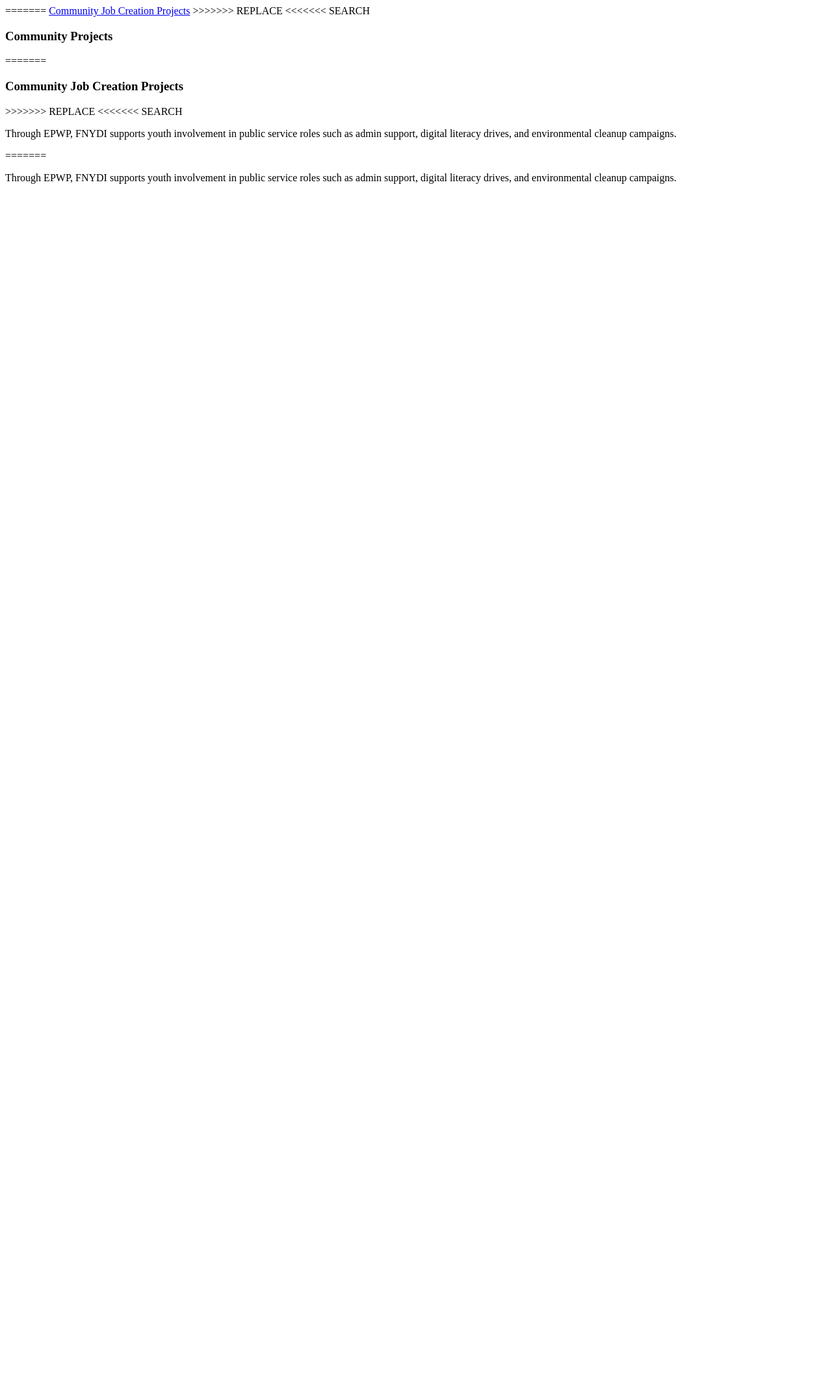
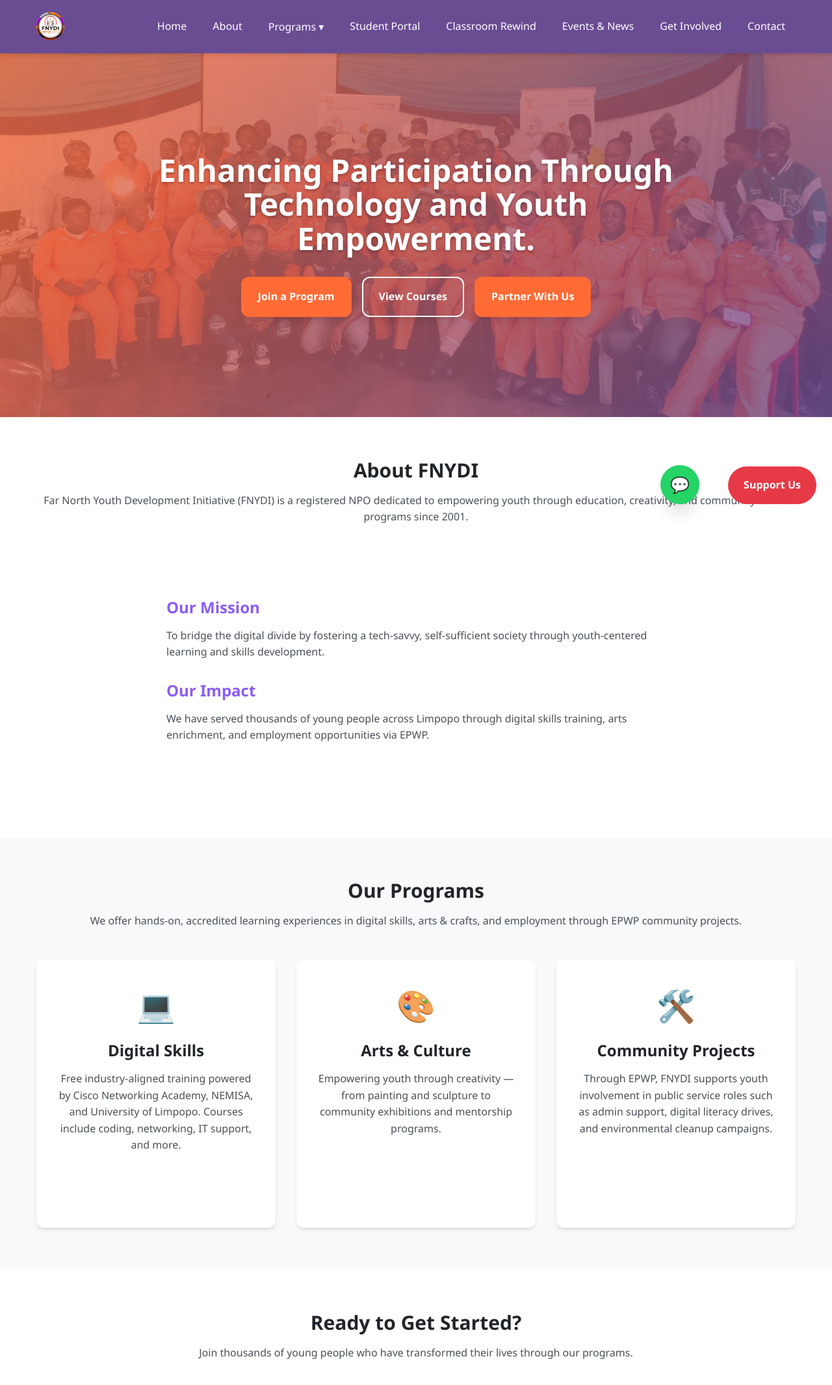
Before and after one commit to Tshikwetamakole/fnydi-website, a plain HTML site: page index.html in a window 1280 px wide. Shown: the top 2132 px of the page at 65% size. Before the commit the page ends 800 px from the top, so only its background shows below. Drawn offline with Linux system fonts and the light colour scheme.

Commit message:
original homepage brought back

```diff
--- a/index.html
+++ b/index.html
@@ -1,14 +1,123 @@
-=======
-          <a href="epwp-projects.html">Community Job Creation Projects</a>
->>>>>>> REPLACE
+<!DOCTYPE html>
+<html lang="en">
+<head>
+  <meta charset="UTF-8" />
+  <meta name="viewport" content="width=device-width, initial-scale=1.0"/>
+  <title>Far North Youth Development Initiative</title>
+  <link rel="stylesheet" href="css/styles.css" />
+</head>
+<body>
+  <header class="navbar">
+  <div class="nav-container">
+      <a href="index.html" class="logo">
+        <img src="assets/logos/logo.png" alt="FNYDI Logo">
+      </a>
+    <button class="hamburger" id="hamburger">&#9776;</button>
+    <nav class="nav-links" id="nav-links">
+      <a href="index.html">Home</a>
+      <a href="about.html">About</a>
+      <div class="dropdown">
+        <button class="dropbtn">Programs ▾</button>
+        <div class="dropdown-content">
+          <a href="digital-skills.html">Digital Skills</a>
+          <a href="arts-culture.html">Arts & Culture</a>
+          <a href="epwp-projects.html">Community Projects</a>
+        </div>
+      </div>
+      <a href="student-portal.html">Student Portal</a>
+      <a href="classroom-rewind.html">Classroom Rewind</a>
+      <a href="events.news.html">Events & News</a>
+      <a href="get-involved.html">Get Involved</a>
+      <a href="contact.html">Contact</a>
+    </nav>
+  </div>
+</header>
 
-<<<<<<< SEARCH
+
+  <a href="get-involved.html#support" class="support-btn">Support Us</a>
+  <a href="https://wa.me/27834024342" class="whatsapp-btn" target="_blank" rel="noopener noreferrer" title="WhatsApp Us">💬</a>
+
+  <section class="hero">
+    <div class="hero-text">
+      <h1>Enhancing Participation Through Technology and Youth Empowerment.</h1>
+      <div class="hero-buttons">
+        <a href="programs.html">Join a Program</a>
+        <a href="classroom-rewind.html">View Courses</a>
+        <a href="get-involved.html">Partner With Us</a>
+      </div>
+    </div>
+  </section>
+
+  <!-- About Section -->
+  <section class="section">
+    <div class="container">
+      <div class="text-center">
+        <h2>About FNYDI</h2>
+        <p>Far North Youth Development Initiative (FNYDI) is a registered NPO dedicated to empowering youth through education, creativity, and community-based programs since 2001.</p>
+      </div>
+      <div class="program-content">
+        <h3>Our Mission</h3>
+        <p>To bridge the digital divide by fostering a tech-savvy, self-sufficient society through youth-centered learning and skills development.</p>
+
+        <h3>Our Impact</h3>
+        <p>We have served thousands of young people across Limpopo through digital skills training, arts enrichment, and employment opportunities via EPWP.</p>
+      </div>
+    </div>
+  </section>
+
+  <!-- Programs Overview -->
+  <section class="section" style="background-color: var(--neutral-200);">
+    <div class="container">
+      <div class="text-center">
+        <h2>Our Programs</h2>
+        <p>We offer hands-on, accredited learning experiences in digital skills, arts & crafts, and employment through EPWP community projects.</p>
+      </div>
+
+      <div class="programs-preview" style="display: grid; grid-template-columns: repeat(auto-fit, minmax(300px, 1fr)); gap: var(--space-8); margin-top: var(--space-12);">
+        <div class="program-card" style="background: var(--neutral-100); padding: var(--space-8); border-radius: var(--radius-xl); box-shadow: var(--shadow-md); text-align: center;">
+          <div style="font-size: var(--text-5xl); margin-bottom: var(--space-4);">💻</div>
+          <h3>Digital Skills</h3>
+          <p>Free industry-aligned training powered by Cisco Networking Academy, NEMISA, and University of Limpopo. Courses include coding, networking, IT support, and more.</p>
+          <a href="https://docs.google.com/forms/d/e/1FAIpQLSdbji0Usta_TdbELWc8PqBuVz171sr4t704f5QW4l4um2nCgQ/viewform?usp=header" target="_blank" style="display: inline-block; margin-top: var(--space-4); background: var(--primary-green); color: var(--neutral-100); padding: var(--space-3) var(--space-6); border-radius: var(--radius-lg); text-decoration: none;">Register Now</a>
+        </div>
+
+        <div class="program-card" style="background: var(--neutral-100); padding: var(--space-8); border-radius: var(--radius-xl); box-shadow: var(--shadow-md); text-align: center;">
+          <div style="font-size: var(--text-5xl); margin-bottom: var(--space-4);">🎨</div>
+          <h3>Arts & Culture</h3>
+          <p>Empowering youth through creativity — from painting and sculpture to community exhibitions and mentorship programs.</p>
+          <a href="arts-culture.html" style="display: inline-block; margin-top: var(--space-4); background: var(--primary-green); color: var(--neutral-100); padding: var(--space-3) var(--space-6); border-radius: var(--radius-lg); text-decoration: none;">Learn More</a>
+        </div>
+
+        <div class="program-card" style="background: var(--neutral-100); padding: var(--space-8); border-radius: var(--radius-xl); box-shadow: var(--shadow-md); text-align: center;">
+          <div style="font-size: var(--text-5xl); margin-bottom: var(--space-4);">🛠️</div>
           <h3>Community Projects</h3>
-=======
-          <h3>Community Job Creation Projects</h3>
->>>>>>> REPLACE
+          <p>Through EPWP, FNYDI supports youth involvement in public service roles such as admin support, digital literacy drives, and environmental cleanup campaigns.</p>
+          <a href="epwp-projects.html" style="display: inline-block; margin-top: var(--space-4); background: var(--primary-green); color: var(--neutral-100); padding: var(--space-3) var(--space-6); border-radius: var(--radius-lg); text-decoration: none;">Learn More</a>
+        </div>
+      </div>
+    </div>
+  </section>
 
-<<<<<<< SEARCH
-          <p>Through EPWP, FNYDI supports youth involvement in public service roles such as admin support, digital literacy drives, and environmental cleanup campaigns.</p>
-=======
-          <p>Through EPWP, FNYDI supports youth involvement in public service roles such as admin support, digital literacy drives, and environmental cleanup campaigns.</p>
+  <!-- Call to Action -->
+  <section class="section">
+    <div class="container text-center">
+      <h2>Ready to Get Started?</h2>
+      <p>Join thousands of young people who have transformed their lives through our programs.</p>
+      <div class="cta-buttons">
+        <a href="get-involved.html">Get Involved</a>
+        <a href="contact.html">Contact Us</a>
+      </div>
+    </div>
+  </section>
+
+  <!-- Footer -->
+  <footer class="footer">
+    <p>Reg No: 012-647-NPO</p>
+    <p>Email: <a href="mailto:fnydii@gmail.com">fnydii@gmail.com</a></p>
+    <p>Address: 97 Krogh Street, Makhado 0920</p>
+    <p>Phone: 083 402 4342 | 072 718 2327</p>
+  </footer>
+
+  <script src="js/main.js"></script>
+</body>
+</html>
```
